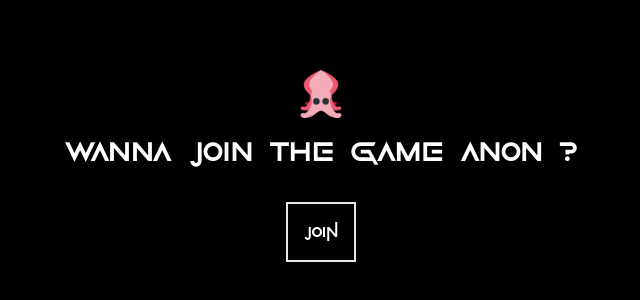
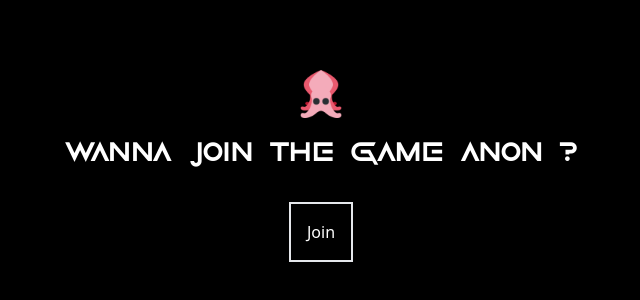
Before and after one commit to HHK-ETH/squishi-game-ui, a React (Create React App) app: page / in a window 1280 px wide. Shown: the part 314-614 px from the top of the page, without its empty margins (319-959 px from the left). Built offline with nearby package versions, Linux system fonts and the light colour scheme; what @web3-react/core, @web3-react/injected-connector, @web3-react/walletconnect-connector would draw is missing.

Commit message:
feat: squid font only for titles

```diff
--- a/src/components/Home.tsx
+++ b/src/components/Home.tsx
@@ -41,8 +41,8 @@ export function Home(): JSX.Element {
     if (!active || chainId !== 137 || account === undefined || account === null) {
         return (
             <>
-                <div className={"bg-black py-96 text-center text-white font-squid"}>
-                    <h1 className={"text-3xl"}>Connect your wallet and switch to Polygon network</h1>
+                <div className={"bg-black py-96 text-center text-white"}>
+                    <h1 className={"text-3xl font-squid"}>Connect your wallet and switch to Polygon network</h1>
                     <Wallet/>
                 </div>
             </>
--- a/src/components/Welcome.tsx
+++ b/src/components/Welcome.tsx
@@ -4,9 +4,9 @@ import squidEmoji from "./../images/squid.png";
 export function Welcome(): JSX.Element {
 
     return (
-        <div className={"bg-black py-96 text-center text-white font-squid"}>
+        <div className={"bg-black py-96 text-center text-white"}>
             <img className={"h-12 inline-block"} src={squidEmoji} alt={"squid"}/>
-            <h1 className={"text-3xl mt-4"}>WANNA JOIN THE GAME ANON ?</h1>
+            <h1 className={"text-3xl mt-4 font-squid"}>WANNA JOIN THE GAME ANON ?</h1>
             <Link className={"mt-8 mx-2 p-4 border-2 inline-block"} to={"/home"}>Join</Link>
         </div>
     );
```
